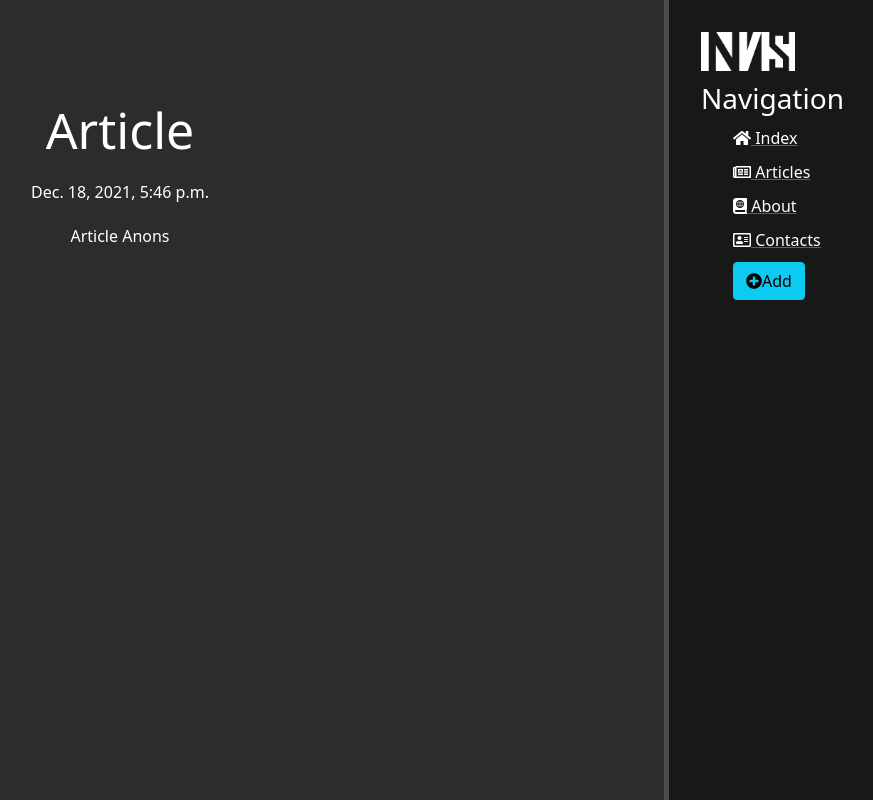
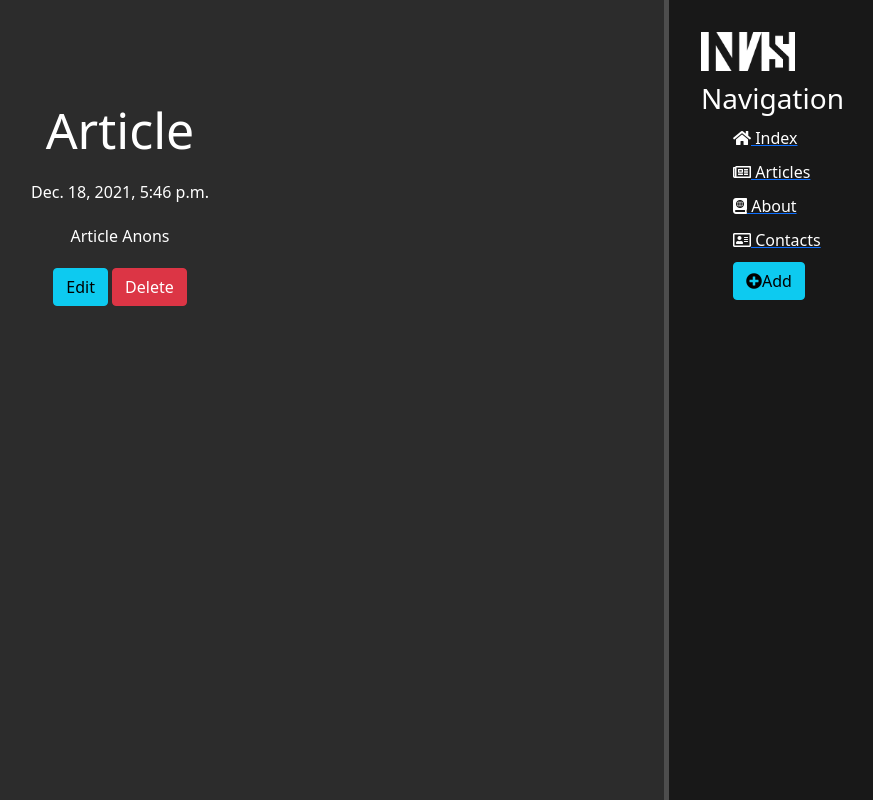
Before and after one commit to Im-Invisible/blog, a Django app: page /news/1/ in a window 1280 px wide. Shown: the whole page, without its empty margins (360-1233 px from the left). Run offline with Django 4.2, Linux system fonts and the light colour scheme; data comes from the database, SQL or seed files in the repository; both versions use the stored data as it was after the commit; some libraries are stand-ins or nearby versions.

Commit message:
Added editing and deleting articles

```diff
--- a/news/models.py
+++ b/news/models.py
@@ -9,6 +9,9 @@ class Articles(models.Model):
     def __str__(self):
         return self.title
 
+    def get_absolute_url(self):
+        return f'/news/{self.id}'
+
     class Meta:
         verbose_name = 'Article'
         verbose_name_plural = 'Articles'
--- a/news/templates/news/details_view.html
+++ b/news/templates/news/details_view.html
@@ -7,5 +7,7 @@
         <h1>{{ article.title }}</h1>
         <p>{{ article.date }}</p>
         <p>{{ article.full_text }}</p>
+        <a href="{% url 'news-update' article.id %}" class="btn btn-info">Edit</a>
+        <a href="{% url 'news-delete' article.id %}" class="btn btn-danger">Delete</a>
     </div>
 {% endblock %}
--- a/news/templates/news/news.html
+++ b/news/templates/news/news.html
@@ -10,7 +10,7 @@
                 <div class="alert alert-warning">
                     <h3>{{ i.title }}</h3>
                     <p>{{ i.anons }}</p>
-                    <a href="" class="btn btn-warning">Detail</a>
+                    <a href="{% url 'news-detail' i.id %}" class="btn btn-warning">Detail</a>
                 </div>
             {% endfor %}
         {% else %}
--- a/news/urls.py
+++ b/news/urls.py
@@ -4,5 +4,8 @@ from . import views
 urlpatterns = [
     path('', views.news, name='news'),
     path('create', views.create, name='create'),
-    path('<int:pk>/', views.NewsDetailView.as_view(), name='news-detail')
+    path('<int:pk>/', views.NewsDetailView.as_view(), name='news-detail'),
+    path('<int:pk>/update', views.NewsUpdateView.as_view(), name='news-update'),
+    path('<int:pk>/delete', views.NewsDeleteView.as_view(), name='news-delete'),
+
 ]
--- a/news/views.py
+++ b/news/views.py
@@ -2,7 +2,7 @@ from django import forms
 from django.shortcuts import render, redirect
 from .models import Articles
 from .forms import ArticlesForm
-from django.views.generic import DetailView
+from django.views.generic import DetailView, UpdateView, DeleteView
 
 
 def news(request):
@@ -33,3 +33,13 @@ class NewsDetailView(DetailView):
     model = Articles
     template_name = 'news/details_view.html'
     context_object_name = 'article'
+
+class NewsUpdateView(UpdateView):
+    model = Articles
+    template_name = 'news/create.html'
+    form_class = ArticlesForm
+
+class NewsDeleteView(DeleteView):
+    model = Articles
+    success_url = '/news/'
+    template_name = 'news/news_delete.html'
```
Also changed, not shown: news/templates/news/news_delete.html (added, +13 -0 lines), db.sqlite3.
